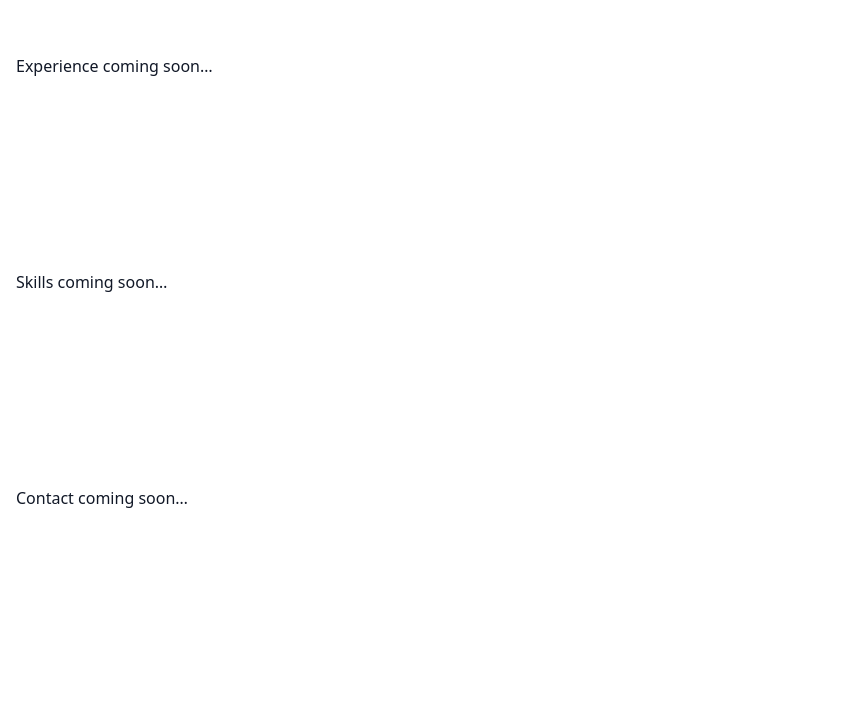
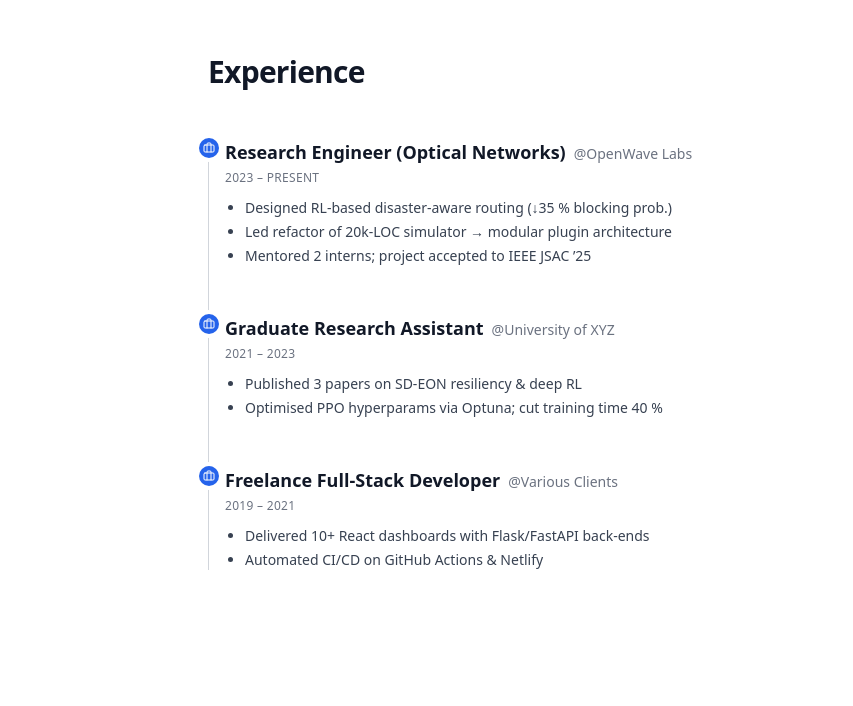
Before and after one commit to ryanmccann1024/portfolio_website, a React (Vite) app: page / in a window 1280 px wide. Shown: the part 2074-2780 px from the top of the page, without its empty margins (0-853 px from the left). Built offline with nearby package versions, Linux system fonts and the light colour scheme.

Commit message:
Add first Experience section

```diff
--- a/src/sections/Experience.jsx
+++ b/src/sections/Experience.jsx
@@ -1,3 +1,75 @@
+// src/sections/Experience.jsx
+import {BriefcaseIcon} from "lucide-react";
+
+const experiences = [
+    {
+        role: "Research Engineer (Optical Networks)",
+        company: "OpenWave Labs",
+        period: "2023 – Present",
+        bullets: [
+            "Designed RL-based disaster-aware routing (↓35 % blocking prob.)",
+            "Led refactor of 20k-LOC simulator → modular plugin architecture",
+            "Mentored 2 interns; project accepted to IEEE JSAC ’25",
+        ],
+    },
+    {
+        role: "Graduate Research Assistant",
+        company: "University of XYZ",
+        period: "2021 – 2023",
+        bullets: [
+            "Published 3 papers on SD-EON resiliency & deep RL",
+            "Optimised PPO hyperparams via Optuna; cut training time 40 %",
+        ],
+    },
+    {
+        role: "Freelance Full-Stack Developer",
+        company: "Various Clients",
+        period: "2019 – 2021",
+        bullets: [
+            "Delivered 10+ React dashboards with Flask/FastAPI back-ends",
+            "Automated CI/CD on GitHub Actions & Netlify",
+        ],
+    },
+];
+
 export default function Experience() {
-    return <section id="experience" className="py-24 px-4">Experience coming soon…</section>;
+    return (
+        <section id="experience" className="mx-auto max-w-4xl px-4 py-24">
+            <h2 className="mb-12 text-3xl font-bold tracking-tight">Experience</h2>
+
+            <ol className="relative border-l border-gray-300 dark:border-slate-600">
+                {experiences.map(({role, company, period, bullets}, idx) => (
+                    <li key={idx} className="mb-12 ml-4">
+                        {/* timeline dot */}
+                        <span
+                            className="absolute -left-2.5 flex h-5 w-5 items-center justify-center
+                         rounded-full bg-blue-600 ring-4 ring-white dark:ring-slate-900"
+                        >
+              <BriefcaseIcon size={12} color="white"/>
+            </span>
+
+                        {/* header line */}
+                        <div className="mb-1 flex flex-wrap items-baseline gap-x-2">
+                            <h3 className="text-lg font-semibold">{role}</h3>
+                            <span className="text-sm text-gray-500 dark:text-gray-400">
+                @{company}
+              </span>
+                        </div>
+                        <time className="mb-3 block text-xs uppercase tracking-wide text-gray-500 dark:text-gray-400">
+                            {period}
+                        </time>
+
+                        {/* bullet list */}
+                        <ul className="mb-4 list-disc pl-5 text-sm text-gray-700 dark:text-gray-300">
+                            {bullets.map((b, i) => (
+                                <li key={i} className="mb-1">
+                                    {b}
+                                </li>
+                            ))}
+                        </ul>
+                    </li>
+                ))}
+            </ol>
+        </section>
+    );
 }
```
